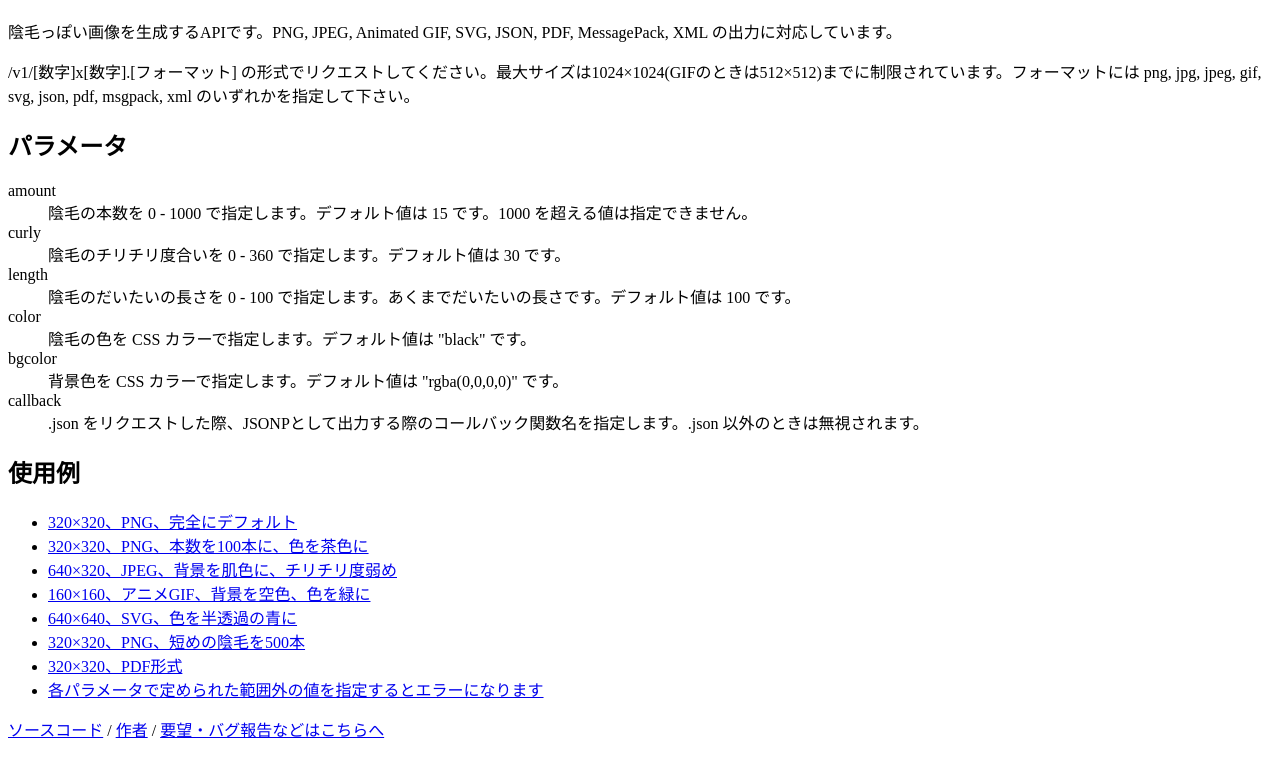
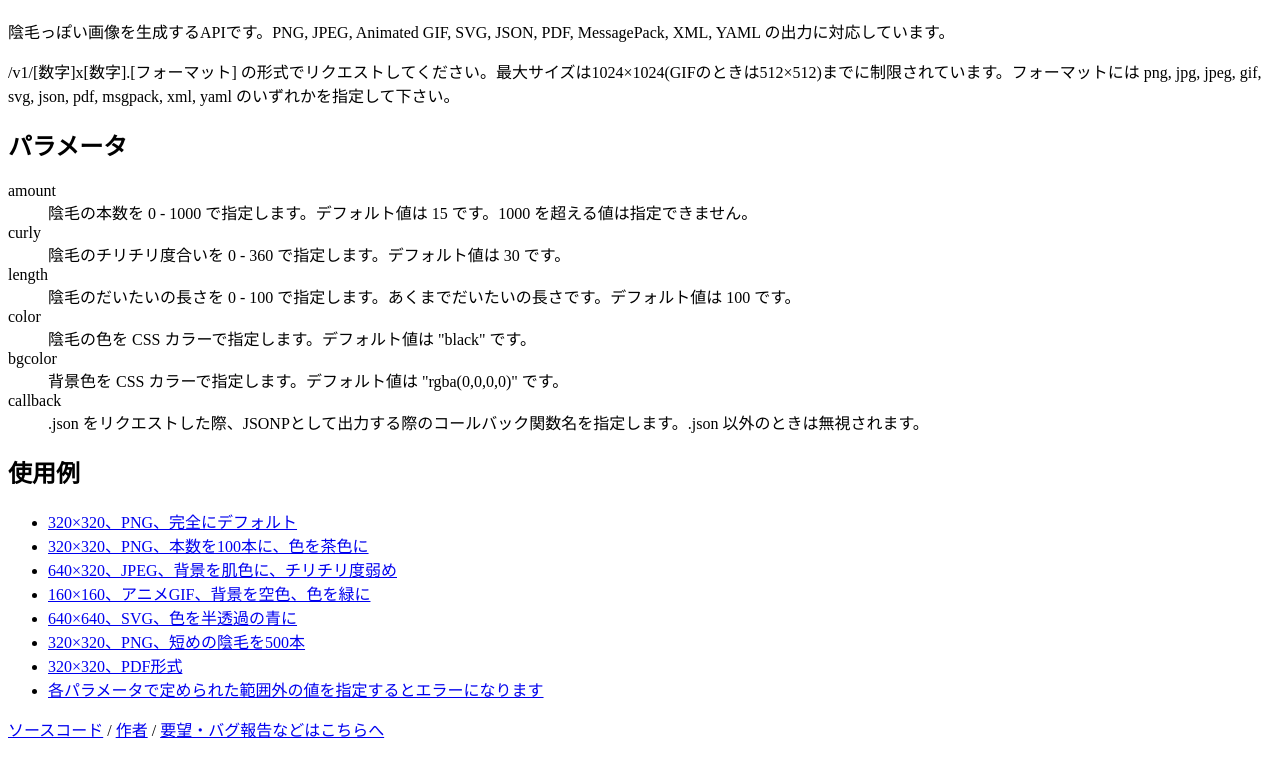
Before and after one commit to ikr7/underhair_api_v2, a website: page pages/root.html in a window 1280 px wide. Shown: the part 70-827 px from the top of the page. Drawn offline with Linux system fonts and the light colour scheme.

Commit message:
update document

```diff
--- a/pages/root.html
+++ b/pages/root.html
@@ -10,8 +10,8 @@
 			<a href="https://twitter.com/share" class="twitter-share-button" data-url="http://inmou.herokuapp.com/" data-via="rfc4627" data-lang="ja">ツイート</a>
 			<script>!function(d,s,id){var js,fjs=d.getElementsByTagName(s)[0],p=/^http:/.test(d.location)?'http':'https';if(!d.getElementById(id)){js=d.createElement(s);js.id=id;js.src=p+'://platform.twitter.com/widgets.js';fjs.parentNode.insertBefore(js,fjs);}}(document, 'script', 'twitter-wjs');</script>
 		</h1>
-		<p>陰毛っぽい画像を生成するAPIです。PNG, JPEG, Animated GIF, SVG, JSON, PDF, MessagePack, XML の出力に対応しています。</p>
-		<p>/v1/[数字]x[数字].[フォーマット] の形式でリクエストしてください。最大サイズは1024×1024(GIFのときは512×512)までに制限されています。フォーマットには png, jpg, jpeg, gif, svg, json, pdf, msgpack, xml のいずれかを指定して下さい。</p>
+		<p>陰毛っぽい画像を生成するAPIです。PNG, JPEG, Animated GIF, SVG, JSON, PDF, MessagePack, XML, YAML の出力に対応しています。</p>
+		<p>/v1/[数字]x[数字].[フォーマット] の形式でリクエストしてください。最大サイズは1024×1024(GIFのときは512×512)までに制限されています。フォーマットには png, jpg, jpeg, gif, svg, json, pdf, msgpack, xml, yaml のいずれかを指定して下さい。</p>
 		<h2>パラメータ</h2>
 		<dl>
 			<dt>amount</dt>
```
